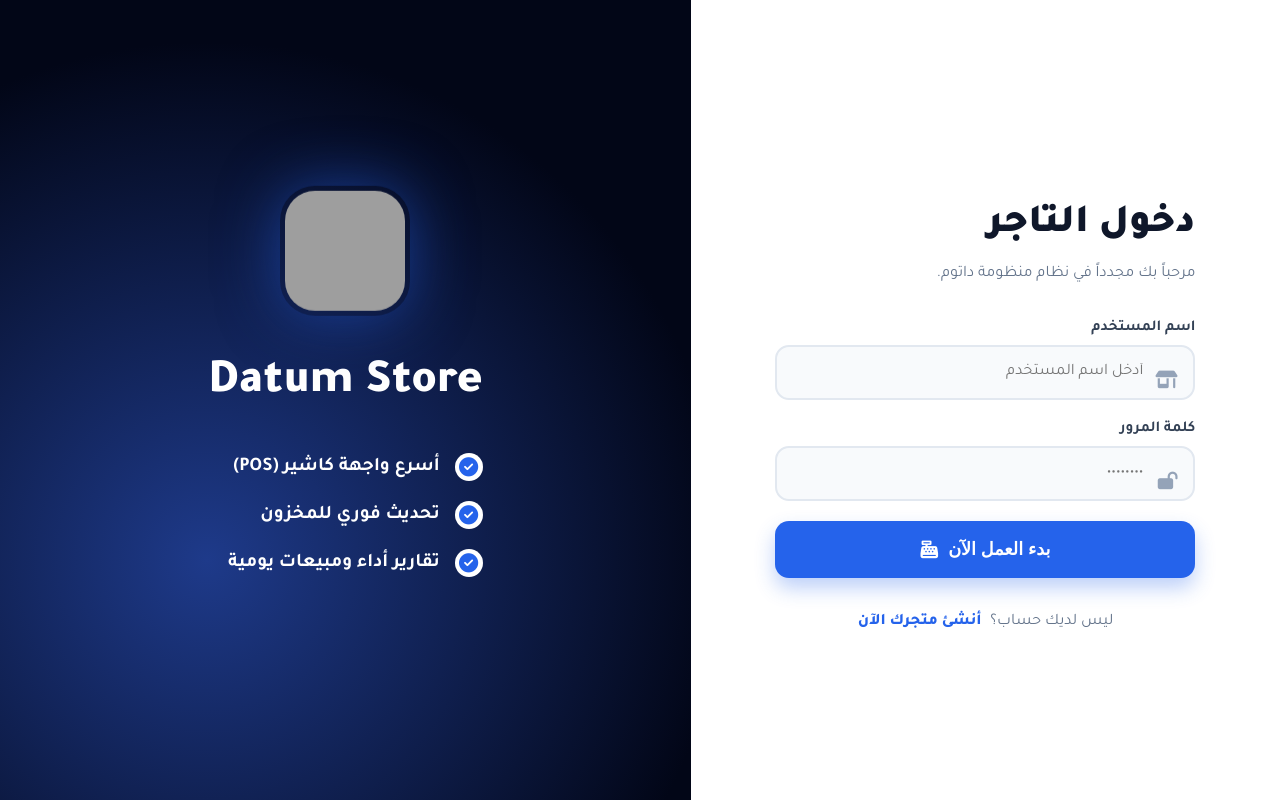
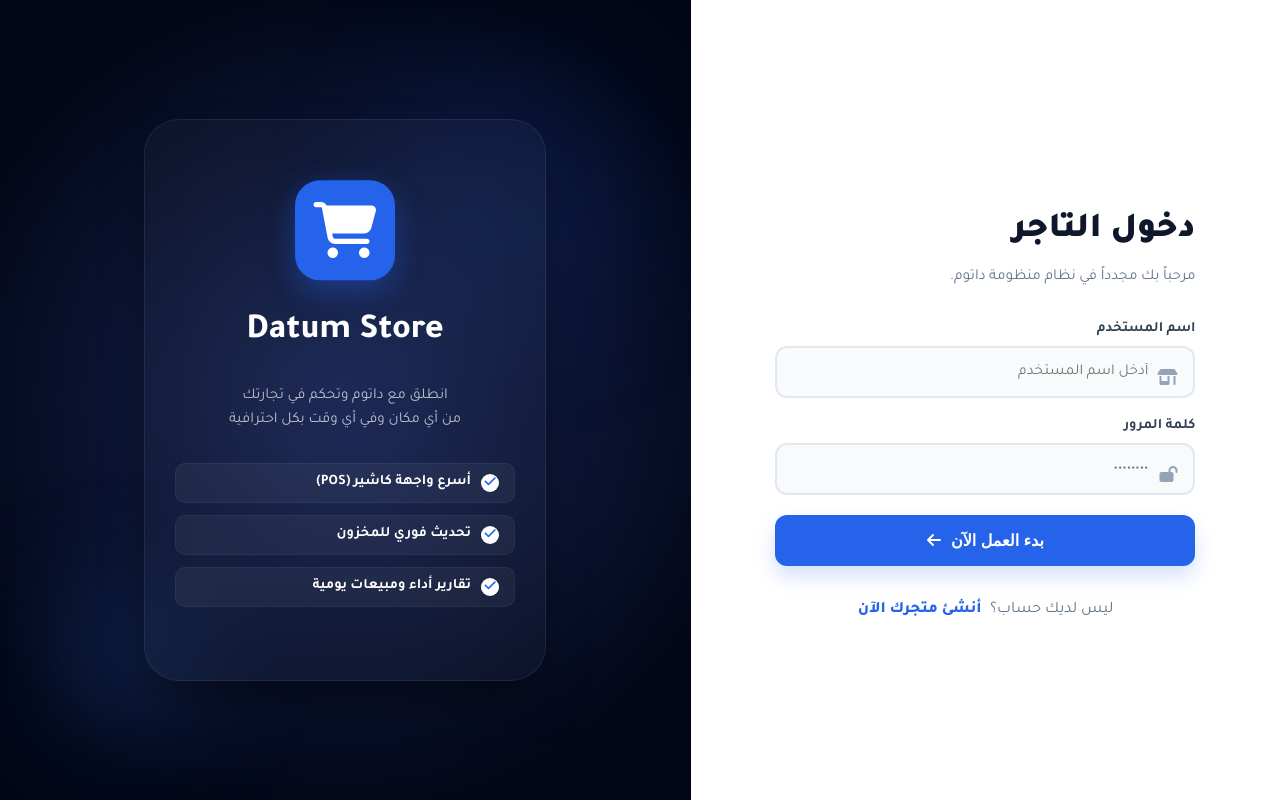
Before and after one commit to Khalidm313/datum_store, a Flask app: page /login in a window 1280 px wide. Run offline with Flask 3, Linux system fonts and the light colour scheme; grey boxes are pictures that could not be loaded.

Commit message:
Update login.html

```diff
--- a/templates/login.html
+++ b/templates/login.html
@@ -13,7 +13,6 @@
         :root {
             --primary: #2563eb;
             --primary-dark: #1d4ed8;
-            --primary-glow: rgba(37, 99, 235, 0.5);
             --bg-dark: #0f172a;
         }
 
@@ -26,6 +25,7 @@
 
         .split-container { display: flex; height: 100vh; flex-direction: row; }
 
+        /* --- الجانب الأيمن: نموذج الدخول --- */
         .login-side {
             flex: 1; display: flex; justify-content: center; align-items: center;
             padding: 40px; background: #ffffff; position: relative; z-index: 10;
@@ -35,11 +35,11 @@
         .form-wrapper { width: 100%; max-width: 420px; text-align: right; }
 
         h2 {
-            font-size: 2.5rem; font-weight: 900; color: #0f172a; margin-bottom: 5px;
+            font-size: 2.2rem; font-weight: 900; color: #0f172a; margin-bottom: 5px;
             opacity: 0; animation: slideUpFade 0.8s ease-out 0.5s forwards;
         }
         .subtitle {
-            color: #64748b; margin-bottom: 35px; font-size: 1rem;
+            color: #64748b; margin-bottom: 35px; font-size: 0.95rem;
             opacity: 0; animation: slideUpFade 0.8s ease-out 0.6s forwards;
         }
 
@@ -50,76 +50,151 @@
         .input-group:nth-child(1) { animation-delay: 0.7s; }
         .input-group:nth-child(2) { animation-delay: 0.8s; }
 
-        .form-label { display: block; margin-bottom: 8px; font-weight: 700; color: #334155; font-size: 0.95rem; }
+        .form-label { display: block; margin-bottom: 8px; font-weight: 700; color: #334155; font-size: 0.9rem; }
 
         .login-input {
-            width: 100%; padding: 16px 50px 16px 15px;
-            border: 2px solid #e2e8f0; border-radius: 14px;
-            font-family: 'Tajawal'; font-size: 1rem;
+            width: 100%; padding: 15px 45px 15px 15px;
+            border: 2px solid #e2e8f0; border-radius: 12px;
+            font-family: 'Tajawal'; font-size: 0.95rem;
             background: #f8fafc; box-sizing: border-box;
             transition: all 0.3s cubic-bezier(0.4, 0, 0.2, 1);
         }
         .login-input:focus {
             outline: none; border-color: var(--primary); background: #fff;
-            box-shadow: 0 10px 25px -5px rgba(37, 99, 235, 0.15); transform: translateY(-2px);
+            box-shadow: 0 8px 20px -5px rgba(37, 99, 235, 0.15); transform: translateY(-2px);
         }
 
         .input-icon {
-            position: absolute; right: 18px; top: 52px; color: #94a3b8;
-            font-size: 1.1rem; transition: 0.3s;
+            position: absolute; right: 18px; top: 48px; color: #94a3b8;
+            font-size: 1rem; transition: 0.3s;
         }
         .login-input:focus ~ .input-icon { color: var(--primary); transform: scale(1.1); }
 
         .submit-btn {
-            width: 100%; padding: 18px; margin-top: 10px;
-            background: var(--primary); color: white; border: none; border-radius: 14px;
-            font-size: 1.1rem; font-weight: 900; cursor: pointer; position: relative; overflow: hidden;
+            width: 100%; padding: 16px; margin-top: 10px;
+            background: var(--primary); color: white; border: none; border-radius: 12px;
+            font-size: 1rem; font-weight: 800; cursor: pointer; position: relative; overflow: hidden;
             opacity: 0; animation: slideUpFade 0.6s ease-out 0.9s forwards;
-            transition: 0.3s; box-shadow: 0 10px 20px rgba(37, 99, 235, 0.3);
+            transition: 0.3s; box-shadow: 0 10px 20px rgba(37, 99, 235, 0.2);
             display: flex; align-items: center; justify-content: center; gap: 10px;
         }
         .submit-btn:hover {
             background: var(--primary-dark); transform: translateY(-3px);
-            box-shadow: 0 15px 30px rgba(37, 99, 235, 0.4);
+            box-shadow: 0 15px 30px rgba(37, 99, 235, 0.3);
         }
 
+        /* --- الجانب الأيسر: البراند --- */
         .brand-side {
             flex: 1.2;
             background-color: #020617;
-            background-image: radial-gradient(circle at 30% 70%, #1e3a8a 0%, #020617 70%);
+            /* خلفية زرقاء داكنة مثل الصورة */
+            background-image: radial-gradient(circle at 50% 50%, #172554 0%, #020617 80%);
             display: flex; justify-content: center; align-items: center;
             position: relative; overflow: hidden; padding: 40px;
             animation: slideInLeft 1s cubic-bezier(0.23, 1, 0.32, 1) forwards;
         }
 
-        .brand-content { text-align: center; position: relative; z-index: 2; }
+        .particle {
+            position: absolute; border-radius: 50%;
+            background: rgba(37, 99, 235, 0.2);
+            animation: floatParticle linear infinite;
+        }
+        .p1 { width: 200px; height: 200px; top: 10%; right: 10%; filter: blur(80px); animation-duration: 20s; }
+        .p2 { width: 150px; height: 150px; bottom: 10%; left: 10%; background: rgba(59, 130, 246, 0.2); filter: blur(60px); animation-duration: 15s; animation-direction: reverse; }
 
-        .logo-container {
-            display: inline-block; margin-bottom: 30px;
-            border-radius: 35px; padding: 5px;
-            box-shadow: 0 0 60px rgba(37, 99, 235, 0.5);
-            animation: logoFloat 6s ease-in-out infinite;
+        /* --- تصميم الكرت الزجاجي (نفس أبعاد صفحة التسجيل) --- */
+        .brand-glass-card {
+            width: 340px; /* عرض ثابت ليعطي شكل المستطيل */
+            min-height: 480px; /* ارتفاع ثابت تقريباً */
+
+            background: rgba(255, 255, 255, 0.03); /* شفافية عالية جداً */
+            backdrop-filter: blur(20px); /* تمويه قوي */
+            -webkit-backdrop-filter: blur(20px);
+
+            border: 1px solid rgba(255, 255, 255, 0.08); /* حدود خفيفة جداً */
+            border-radius: 35px; /* زوايا دائرية كبيرة */
+
+            padding: 40px 30px;
+            display: flex;
+            flex-direction: column;
+            justify-content: center;
+            align-items: center;
+            text-align: center;
+
+            box-shadow: 0 25px 50px -12px rgba(0, 0, 0, 0.5); /* ظل عميق */
+            z-index: 2;
+
+            animation: zoomIn 1s 0.2s backwards;
         }
 
-        .app-icon { width: 120px; height: 120px; border-radius: 30px; object-fit: cover; display: block; }
-
-        .brand-features {
-            display: flex; flex-direction: column; align-items: flex-start;
-            margin-top: 40px; padding: 0; opacity: 0;
-            animation: slideUpFade 0.8s ease-out 0.8s forwards;
+        /* الأيقونة داخل الكرت */
+        .icon-box {
+            width: 100px; height: 100px;
+            background: #2563eb; /* خلفية الأيقونة زرقاء */
+            border-radius: 25px;
+            display: flex; align-items: center; justify-content: center;
+            margin-bottom: 30px;
+            box-shadow: 0 10px 30px rgba(37, 99, 235, 0.4);
+            animation: floatIcon 6s ease-in-out infinite;
+        }
+        .icon-box i {
+            font-size: 3.5rem; color: #fff;
         }
 
-        .brand-features li {
-            list-style: none; margin-bottom: 20px; font-size: 1.2rem; font-weight: 700;
-            color: #ffffff; display: flex; align-items: center; gap: 15px;
+        @keyframes floatIcon {
+            0%, 100% { transform: translateY(0); }
+            50% { transform: translateY(-8px); }
         }
 
-        .brand-features i { color: #2563eb; background: #fff; border-radius: 50%; width: 28px; height: 28px; display: flex; align-items: center; justify-content: center; }
+        .brand-glass-card h1 {
+            color: #fff; font-size: 2.2rem; font-weight: 800; margin: 0 0 15px 0;
+            line-height: 1.2;
+        }
+
+        .brand-desc {
+            color: rgba(255,255,255,0.7);
+            font-size: 0.95rem;
+            line-height: 1.6;
+            margin-bottom: 30px;
+        }
+
+        /* قائمة الميزات */
+        .features-list {
+            width: 100%;
+            padding: 0; margin: 0;
+            text-align: right;
+        }
+
+        .features-list li {
+            list-style: none;
+            margin-bottom: 12px;
+            font-size: 0.9rem;
+            font-weight: 700;
+            color: #ffffff;
+            display: flex;
+            align-items: center;
+            gap: 10px;
+            background: rgba(255,255,255,0.05); /* خلفية خفيفة لكل عنصر */
+            padding: 10px 15px;
+            border-radius: 10px;
+            border: 1px solid rgba(255,255,255,0.05);
+        }
+
+        .features-list i {
+            color: #2563eb;
+            font-size: 0.8rem;
+            background: #fff;
+            border-radius: 50%;
+            width: 18px; height: 18px;
+            display: flex; align-items: center; justify-content: center;
+            flex-shrink: 0;
+        }
 
         @keyframes slideInRight { from { transform: translateX(100%); } to { transform: translateX(0); } }
         @keyframes slideInLeft { from { transform: translateX(-100%); } to { transform: translateX(0); } }
         @keyframes slideUpFade { from { transform: translateY(20px); opacity: 0; } to { transform: translateY(0); opacity: 1; } }
-        @keyframes logoFloat { 0%, 100% { transform: translateY(0); } 50% { transform: translateY(-15px); } }
+        @keyframes floatParticle { from { transform: translate(0, 0); } to { transform: translate(-30px, 30px); } }
+        @keyframes zoomIn { from { transform: scale(0.9); opacity: 0; } to { transform: scale(1); opacity: 1; } }
 
         @media (max-width: 1000px) { .brand-side { display: none; } }
     </style>
@@ -127,6 +202,7 @@
 <body>
 
 <div class="split-container">
+
     <div class="login-side">
         <div class="form-wrapper">
             {% with messages = get_flashed_messages(with_categories=true) %}
@@ -134,8 +210,8 @@
                     {% for category, message in messages %}
                         <div class="animate__animated animate__shakeX"
                              style="padding: 15px; margin-bottom: 20px; border-radius: 12px; font-weight: bold; text-align: center;
-                                    background: {{ '#fee2e2' if category in ['error', 'danger'] else '#dbeafe' }};
-                                    color: {{ '#dc2626' if category in ['error', 'danger'] else '#1e40af' }};">
+                                    background: {{ '#fee2e2' if category == 'error' else '#dbeafe' }};
+                                    color: {{ '#dc2626' if category == 'error' else '#1e40af' }};">
                             {{ message }}
                         </div>
                     {% endfor %}
@@ -159,11 +235,11 @@
                 </div>
 
                 <button type="submit" class="submit-btn">
-                    بدء العمل الآن <i class="fas fa-cash-register"></i>
+                    بدء العمل الآن <i class="fas fa-arrow-left"></i>
                 </button>
             </form>
 
-            <div style="text-align: center; margin-top: 35px;">
+            <div class="animate__animated animate__fadeIn animate__delay-1s" style="text-align: center; margin-top: 35px;">
                 <span style="color: #64748b;">ليس لديك حساب؟</span>
                 <a href="{{ url_for('register') }}" style="color: var(--primary); text-decoration: none; font-weight: 800; margin-right: 5px;">أنشئ متجرك الآن</a>
             </div>
@@ -171,20 +247,28 @@
     </div>
 
     <div class="brand-side">
-        <div class="brand-content">
-            <div class="logo-container">
-                <img src="{{ url_for('static', filename='login-logo.jpg') }}" alt="Datum Logo" class="app-icon">
+        <div class="particle p1"></div>
+        <div class="particle p2"></div>
+
+        <div class="brand-glass-card">
+
+            <div class="icon-box">
+                <i class="fas fa-shopping-cart"></i>
             </div>
 
-            <h1 style="color: #fff; font-size: 3rem; font-weight: 900; margin: 0;">Datum Store</h1>
+            <h1>Datum Store</h1>
+            <p class="brand-desc">
+                انطلق مع داتوم وتحكم في تجارتك<br>من أي مكان وفي أي وقت بكل احترافية
+            </p>
 
-            <ul class="brand-features">
-                <li><i class="fas fa-check-circle"></i> أسرع واجهة كاشير (POS)</li>
-                <li><i class="fas fa-check-circle"></i> تحديث فوري للمخزون</li>
-                <li><i class="fas fa-check-circle"></i> تقارير أداء ومبيعات يومية</li>
+            <ul class="features-list">
+                <li><i class="fas fa-check"></i> أسرع واجهة كاشير (POS)</li>
+                <li><i class="fas fa-check"></i> تحديث فوري للمخزون</li>
+                <li><i class="fas fa-check"></i> تقارير أداء ومبيعات يومية</li>
             </ul>
         </div>
     </div>
+
 </div>
 
 </body>
```
